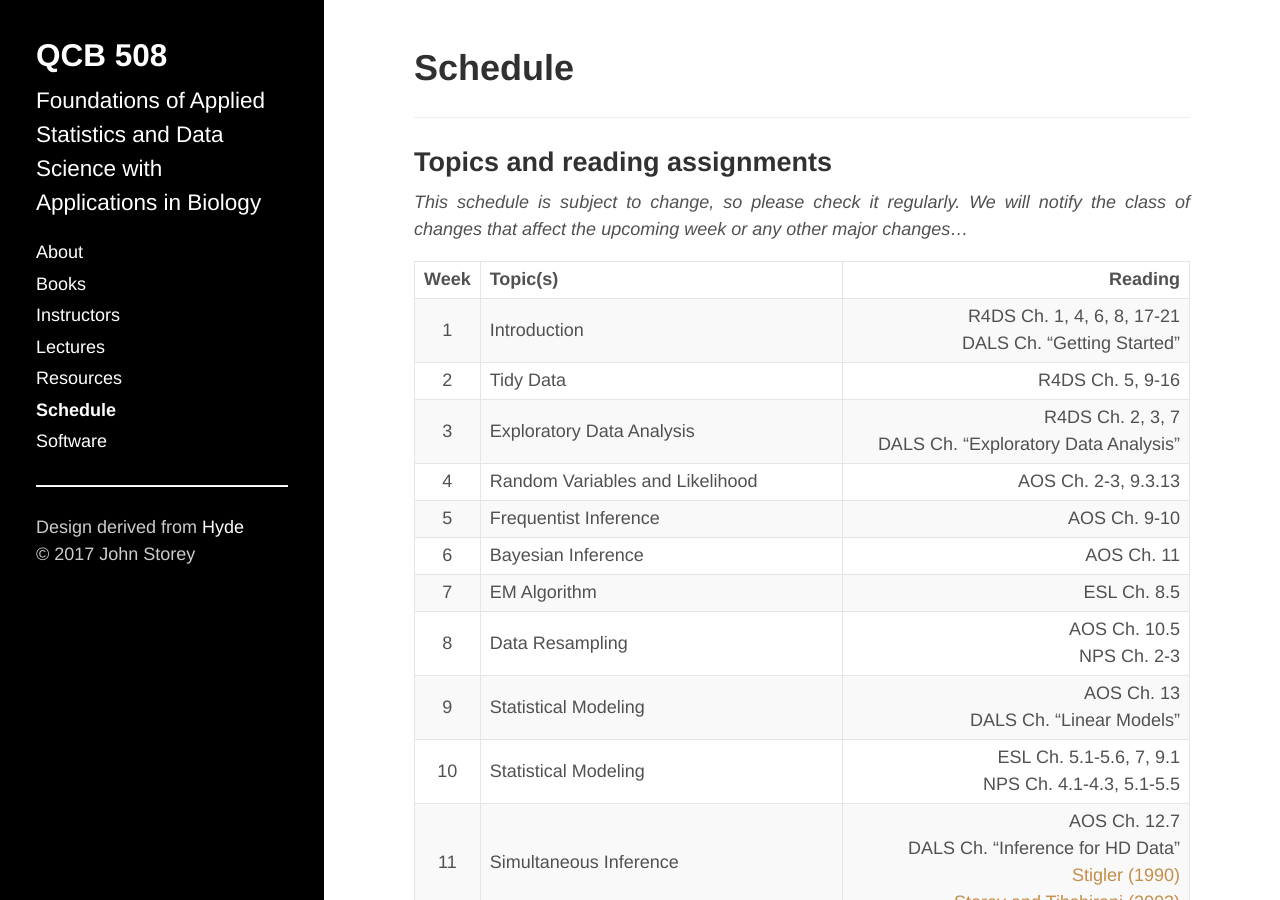
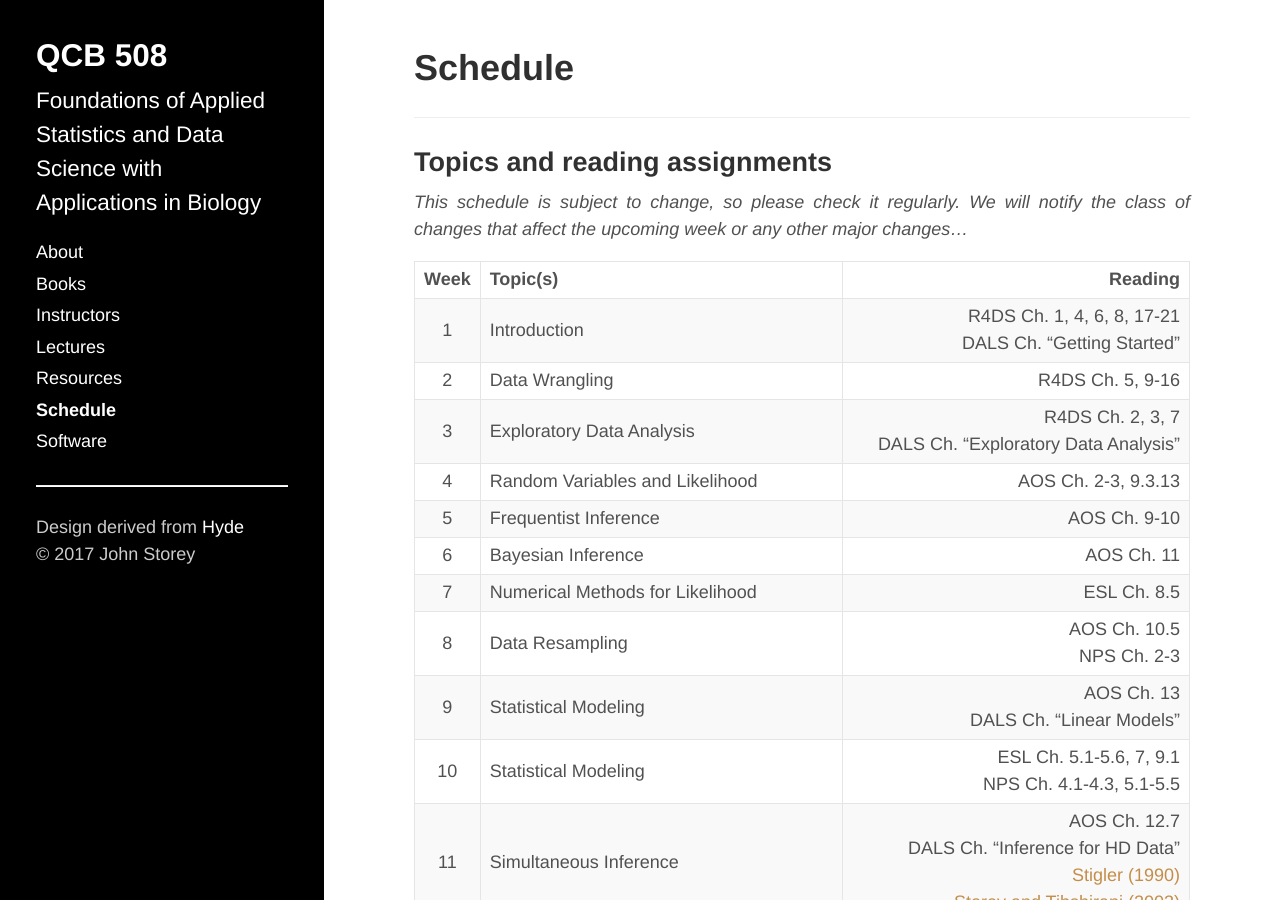
Before and after one commit to jdstorey/asdscourse2019, a Jekyll site: the page built from docs/schedule.md, in a window 1280 px wide and 900 px high. Built offline with Jekyll 4.4.1, drawn with Linux system fonts in a browser that asks for light colours.

Commit message:
Updated schedule topics.

```diff
--- a/docs/schedule.md
+++ b/docs/schedule.md
@@ -12,12 +12,12 @@ title: Schedule
 |  Week  | Topic(s) | Reading |
 | :----: | -------- | ------: |
 | 1 | Introduction | R4DS Ch. 1, 4, 6, 8, 17-21 <br> DALS Ch. "Getting Started" |
-| 2 | Tidy Data | R4DS Ch. 5, 9-16 |
+| 2 | Data Wrangling | R4DS Ch. 5, 9-16 |
 | 3 | Exploratory Data Analysis | R4DS Ch. 2, 3, 7 <br> DALS Ch. "Exploratory Data Analysis" |
 | 4 | Random Variables and Likelihood | AOS Ch. 2-3, 9.3.13 |
 | 5 | Frequentist Inference | AOS Ch. 9-10 |
 | 6 | Bayesian Inference | AOS Ch. 11 |
-| 7 | EM Algorithm | ESL Ch. 8.5 |
+| 7 | Numerical Methods for Likelihood | ESL Ch. 8.5 |
 | 8 | Data Resampling | AOS Ch. 10.5 <br> NPS Ch. 2-3 |
 | 9 | Statistical Modeling | AOS Ch. 13 <br> DALS Ch. "Linear Models" |
 | 10 | Statistical Modeling | ESL Ch. 5.1-5.6, 7, 9.1 <br> NPS Ch. 4.1-4.3, 5.1-5.5|
```
